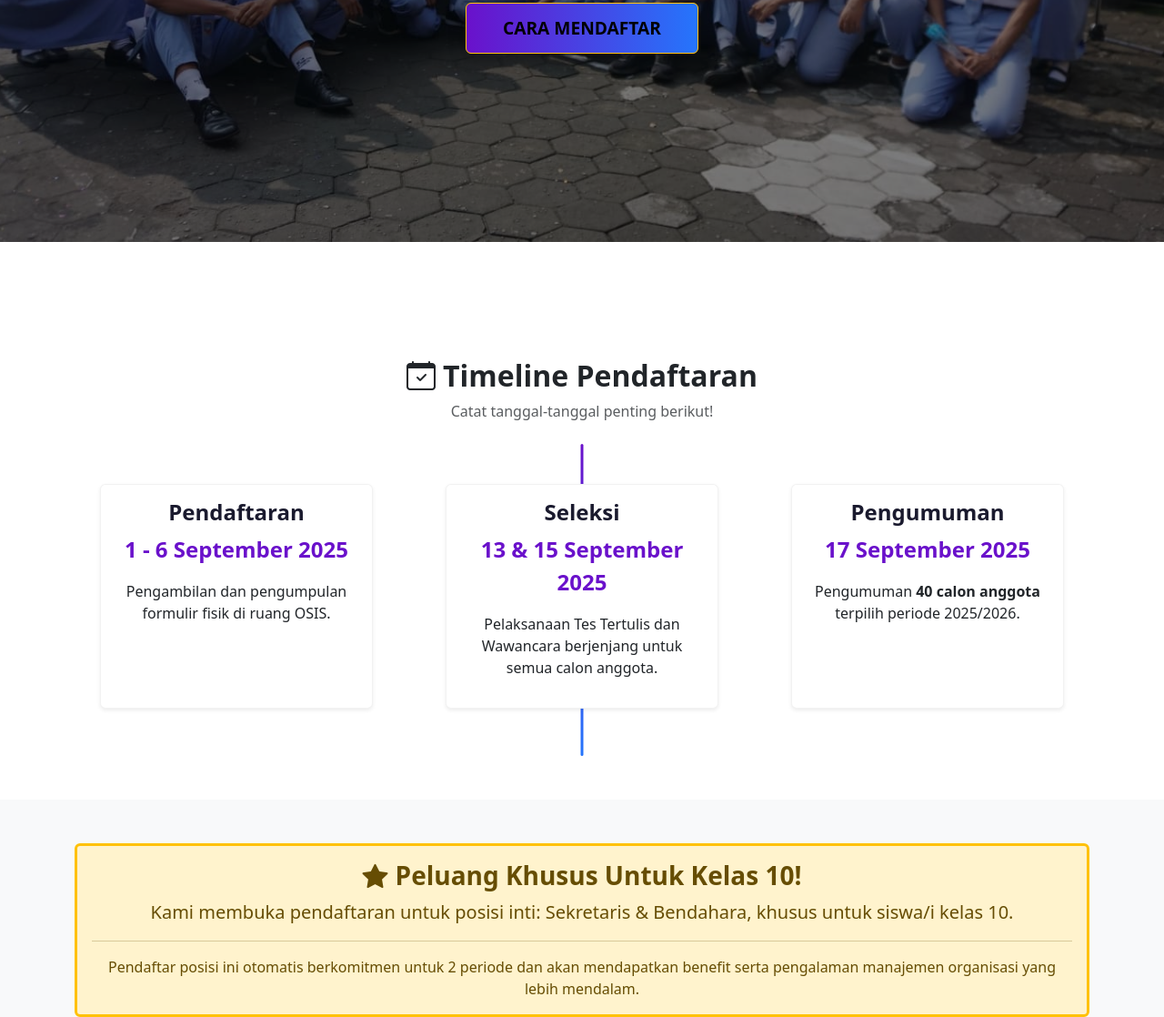
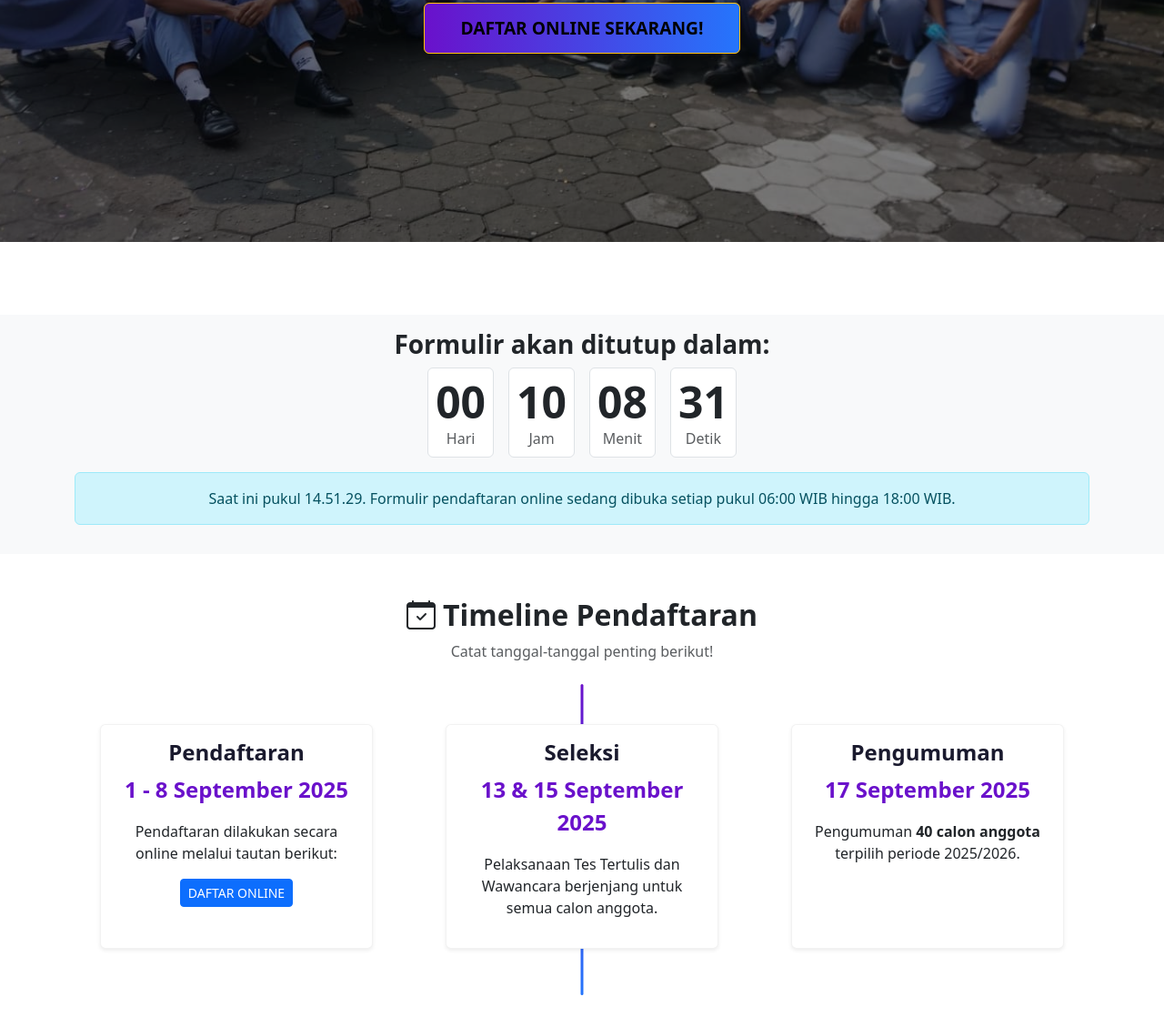
Before and after one commit to putraaxzy/web-info-oprec, a plain HTML site: page index.html in a window 1280 px wide. Shown: the part 606-1724 px from the top of the page at 91% size. Drawn offline with nearby package versions, Linux system fonts and the light colour scheme.

Commit message:
add link form and timer

```diff
--- a/index.html
+++ b/index.html
@@ -86,9 +86,10 @@
                   masa depan yang berkomitmen, kreatif, dan inspiratif!
                 </p>
                 <a
-                  href="#pendaftaran"
+                  href="https://oprec.ptraazxtt.my.id/register"
                   class="btn btn-warning btn-hero fw-bold mt-3"
-                  >Cara Mendaftar</a
+                  target="_blank"
+                  >Daftar Online Sekarang!</a
                 >
               </div>
             </div>
@@ -112,9 +113,10 @@
                   masa depan yang berkomitmen, kreatif, dan inspiratif!
                 </p>
                 <a
-                  href="#pendaftaran"
+                  href="https://oprec.ptraazxtt.my.id/register"
                   class="btn btn-warning btn-hero fw-bold mt-3"
-                  >Cara Mendaftar</a
+                  target="_blank"
+                  >Daftar Online Sekarang!</a
                 >
               </div>
             </div>
@@ -138,9 +140,10 @@
                   masa depan yang berkomitmen, kreatif, dan inspiratif!
                 </p>
                 <a
-                  href="#pendaftaran"
+                  href="https://oprec.ptraazxtt.my.id/register"
                   class="btn btn-warning btn-hero fw-bold mt-3"
-                  >Cara Mendaftar</a
+                  target="_blank"
+                  >Daftar Online Sekarang!</a
                 >
               </div>
             </div>
@@ -167,6 +170,40 @@
       </div>
     </section>
 
+    <!-- Form Availability Notification -->
+    <section id="form-status" class="py-3 bg-light">
+      <div class="container text-center">
+        <div id="countdown-timer" class="mb-3">
+          <h3 class="fw-bold" id="timer-message"></h3>
+          <div id="timer-display" class="d-flex justify-content-center gap-3">
+            <div class="p-2 border rounded bg-white">
+              <span id="days" class="display-5 fw-bold">00</span>
+              <div class="text-muted">Hari</div>
+            </div>
+            <div class="p-2 border rounded bg-white">
+              <span id="hours" class="display-5 fw-bold">00</span>
+              <div class="text-muted">Jam</div>
+            </div>
+            <div class="p-2 border rounded bg-white">
+              <span id="minutes" class="display-5 fw-bold">00</span>
+              <div class="text-muted">Menit</div>
+            </div>
+            <div class="p-2 border rounded bg-white">
+              <span id="seconds" class="display-5 fw-bold">00</span>
+              <div class="text-muted">Detik</div>
+            </div>
+          </div>
+        </div>
+        <div
+          id="form-notification"
+          class="alert alert-info d-none"
+          role="alert"
+        >
+          <p class="mb-0" id="notification-message"></p>
+        </div>
+      </div>
+    </section>
+
     <!-- Timeline Section -->
     <section id="timeline" class="py-5">
       <div class="container">
@@ -181,8 +218,18 @@
             <div class="card h-100 shadow-sm text-center">
               <div class="card-body">
                 <h5 class="card-title fw-bold">Pendaftaran</h5>
-                <p class="card-text fs-4 text-primary">1 - 6 September 2025</p>
-                <p>Pengambilan dan pengumpulan formulir fisik di ruang OSIS.</p>
+                <p class="card-text fs-4 text-primary">1 - 8 September 2025</p>
+                <p>
+                  Pendaftaran dilakukan secara online melalui tautan berikut:
+                </p>
+                <p>
+                  <a
+                    href="https://oprec.ptraazxtt.my.id/register"
+                    class="btn btn-primary btn-sm"
+                    target="_blank"
+                    >Daftar Online</a
+                  >
+                </p>
               </div>
             </div>
           </div>
@@ -327,15 +374,16 @@
                 data-bs-toggle="collapse"
                 data-bs-target="#collapseOne"
               >
-                1. Tahap Pendaftaran (1 - 6 September)
+                1. Tahap Pendaftaran (1 - 8 September)
               </button>
             </h2>
             <div id="collapseOne" class="accordion-collapse collapse show">
               <div class="accordion-body">
-                <strong>Cara Mendaftar:</strong> Pendaftaran hanya dilakukan
-                dengan mengisi <strong>formulir fisik</strong>. Formulir bisa
-                didapatkan di Ruang OSIS dan dikumpulkan di kotak pos yang
-                tersedia di perpustakaan. <br /><br />
+                <strong>Cara Mendaftar:</strong> Pendaftaran dilakukan secara
+                online melalui tautan berikut:
+                <a href="https://oprec.ptraazxtt.my.id/register" target="_blank"
+                  >Formulir Pendaftaran Online</a
+                >. <br /><br />
                 <strong>Pilihan Posisi:</strong>
                 <ul>
                   <li>
@@ -481,5 +529,6 @@
       crossorigin="anonymous"
     ></script>
     <script src="src/sc.js"></script>
+    <script src="src/form-timer.js"></script>
   </body>
 </html>
--- /dev/null
+++ b/src/form-timer.js
@@ -0,0 +1,135 @@
+document.addEventListener("DOMContentLoaded", () => {
+  const formNotification = document.getElementById("form-notification");
+  const notificationMessage = document.getElementById("notification-message");
+  const heroButton = document.querySelector(".btn-hero");
+  const timelineButton = document.querySelector("#timeline .btn-primary");
+
+  const countdownTimer = document.getElementById("countdown-timer");
+  const timerMessage = document.getElementById("timer-message");
+  const daysSpan = document.getElementById("days");
+  const hoursSpan = document.getElementById("hours");
+  const minutesSpan = document.getElementById("minutes");
+  const secondsSpan = document.getElementById("seconds");
+
+  const allFormLinks = [heroButton, timelineButton];
+  const activeFormLinks = allFormLinks.filter((link) => link !== null);
+
+  const openHour = 6; // 6 AM
+  const closeHour = 18; // 6 PM
+
+  function updateFormStatusAndCountdown() {
+    const now = new Date();
+    // Adjust 'now' to Asia/Jakarta timezone for consistent calculations
+    const jakartaOffset = 7 * 60; // WIB is UTC+7, in minutes
+    const utc = now.getTime() + now.getTimezoneOffset() * 60000; // Convert to UTC
+    const nowInJakarta = new Date(utc + jakartaOffset * 60000); // Add Jakarta offset
+
+    const currentHour = nowInJakarta.getHours();
+    const currentMinute = nowInJakarta.getMinutes();
+    const currentSecond = nowInJakarta.getSeconds();
+
+    let isOpen = false;
+    let message = "";
+    let timerText = "";
+    let targetTime;
+
+    const openTimeFormatted = `${openHour.toString().padStart(2, "0")}:00 WIB`;
+    const closeTimeFormatted = `${closeHour
+      .toString()
+      .padStart(2, "0")}:00 WIB`;
+
+    const currentTimeFormatted = nowInJakarta.toLocaleTimeString("id-ID", {
+      hour: "2-digit",
+      minute: "2-digit",
+      second: "2-digit",
+      timeZone: "Asia/Jakarta",
+    });
+
+    if (currentHour >= openHour && currentHour < closeHour) {
+      // Form is currently open
+      isOpen = true;
+      message = `Saat ini pukul ${currentTimeFormatted}. Formulir pendaftaran online sedang dibuka setiap pukul ${openTimeFormatted} hingga ${closeTimeFormatted}.`;
+      timerText = "Formulir akan ditutup dalam:";
+
+      targetTime = new Date(
+        nowInJakarta.getFullYear(),
+        nowInJakarta.getMonth(),
+        nowInJakarta.getDate(),
+        closeHour,
+        0,
+        0,
+        0
+      ); // Countdown to 6 PM today in Jakarta time
+    } else if (currentHour < openHour) {
+      // Form will open later today
+      message = `Saat ini pukul ${currentTimeFormatted}. Formulir pendaftaran online akan dibuka pada pukul ${openTimeFormatted}.`;
+      timerText = "Formulir akan dibuka dalam:";
+
+      targetTime = new Date(
+        nowInJakarta.getFullYear(),
+        nowInJakarta.getMonth(),
+        nowInJakarta.getDate(),
+        openHour,
+        0,
+        0,
+        0
+      ); // Countdown to 6 AM today in Jakarta time
+    } else {
+      // Form is closed, will open tomorrow
+      message = `Saat ini pukul ${currentTimeFormatted}. Formulir pendaftaran online telah ditutup pada pukul ${closeTimeFormatted} dan akan dibuka kembali besok pukul ${openTimeFormatted}.`;
+      timerText = `Formulir akan dibuka lagi besok pukul ${openTimeFormatted} dalam:`;
+
+      const tomorrow = new Date(nowInJakarta);
+      tomorrow.setDate(nowInJakarta.getDate() + 1);
+      targetTime = new Date(
+        tomorrow.getFullYear(),
+        tomorrow.getMonth(),
+        tomorrow.getDate(),
+        openHour,
+        0,
+        0,
+        0
+      ); // Countdown to 6 AM tomorrow in Jakarta time
+    }
+
+    const distance = targetTime.getTime() - nowInJakarta.getTime();
+
+    // Always show notification and countdown
+    formNotification.classList.remove("d-none");
+    notificationMessage.textContent = message;
+    countdownTimer.classList.remove("d-none");
+    timerMessage.textContent = timerText;
+
+    if (isOpen) {
+      activeFormLinks.forEach((link) => {
+        link.classList.remove("disabled");
+        link.style.pointerEvents = "auto";
+        link.setAttribute("href", "https://oprec.ptraazxtt.my.id/register");
+      });
+    } else {
+      activeFormLinks.forEach((link) => {
+        link.classList.add("disabled");
+        link.style.pointerEvents = "none";
+        link.removeAttribute("href");
+      });
+    }
+
+    const days = Math.floor(distance / (1000 * 60 * 60 * 24));
+    const hours = Math.floor(
+      (distance % (1000 * 60 * 60 * 24)) / (1000 * 60 * 60)
+    );
+    const minutes = Math.floor((distance % (1000 * 60 * 60)) / (1000 * 60));
+    const seconds = Math.floor((distance % (1000 * 60)) / 1000);
+
+    daysSpan.textContent = String(days).padStart(2, "0");
+    hoursSpan.textContent = String(hours).padStart(2, "0");
+    minutesSpan.textContent = String(minutes).padStart(2, "0");
+    secondsSpan.textContent = String(seconds).padStart(2, "0");
+  }
+
+  // Initial update
+  updateFormStatusAndCountdown();
+
+  // Update every second
+  setInterval(updateFormStatusAndCountdown, 1000);
+});
```
